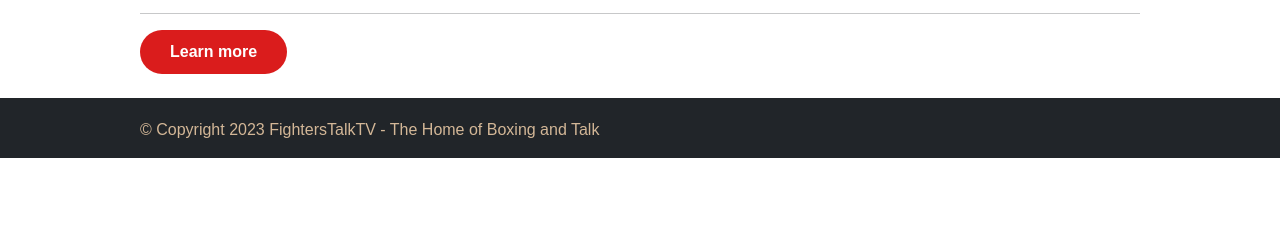
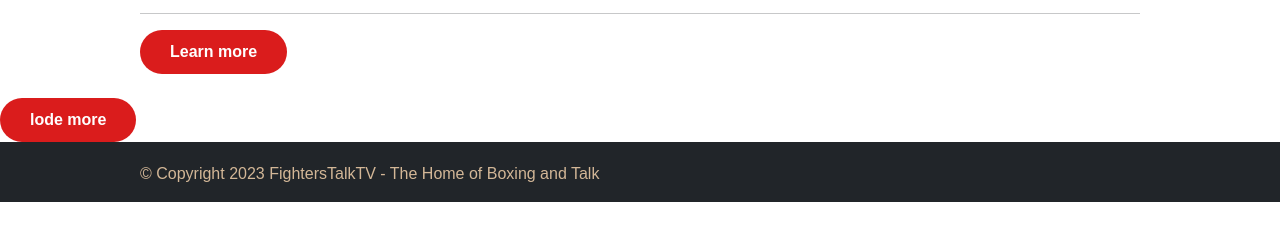
Before and after one commit to rahulroy24/learn-git, a plain HTML site: page index.html in a window 1280 px wide. Shown: the part 127-368 px from the top of the page. Drawn offline with nearby package versions, Linux system fonts and the light colour scheme; a script that the page names is missing; a web font is replaced by a local one.

Commit message:
Update index.html
i have  a create h button

```diff
--- a/index.html
+++ b/index.html
@@ -36,6 +36,7 @@
     <br>
     <br>
    </div>
+    <button>lode more</button>
 
 
     <!-- Start Footer -->
```
